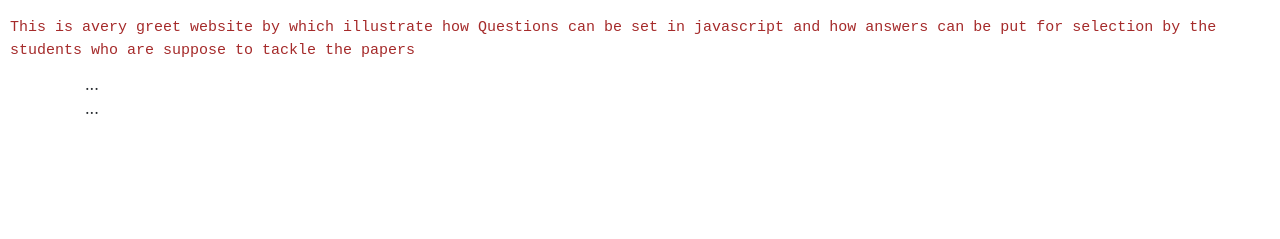
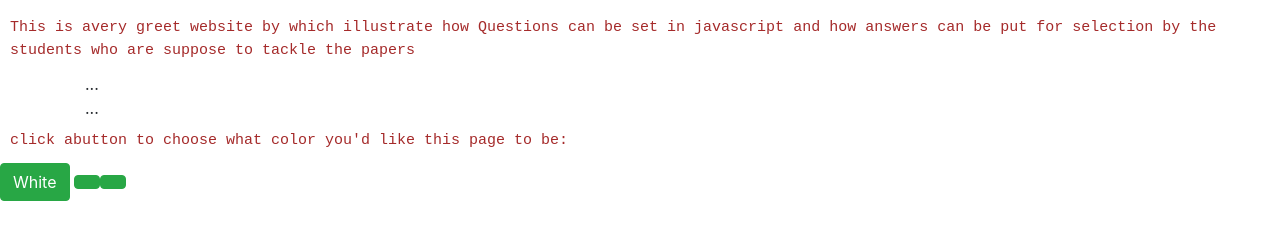
Before and after one commit to Maxwelnyadiero/quizboard, a plain HTML site: page index.html in a window 1280 px wide. Shown: the part 37-276 px from the top of the page. Drawn offline with nearby package versions, Linux system fonts and the light colour scheme; files that its build step writes are made by us from their sources.

Commit message:
added button class

```diff
--- a/index.html
+++ b/index.html
@@ -14,6 +14,10 @@
         <div class="col-md-5">...</div>
     </div>
   </div>
+  <p>click abutton to choose what color you'd like this page to be:</p>
+  <button class="btn btn-success" id="white">White</button>
+  <button class="btn btn-success" id="brown"Brown</button>
+  <button class="btn btn-success" id="blue"Blue</button>
 
 
   </body>
```
